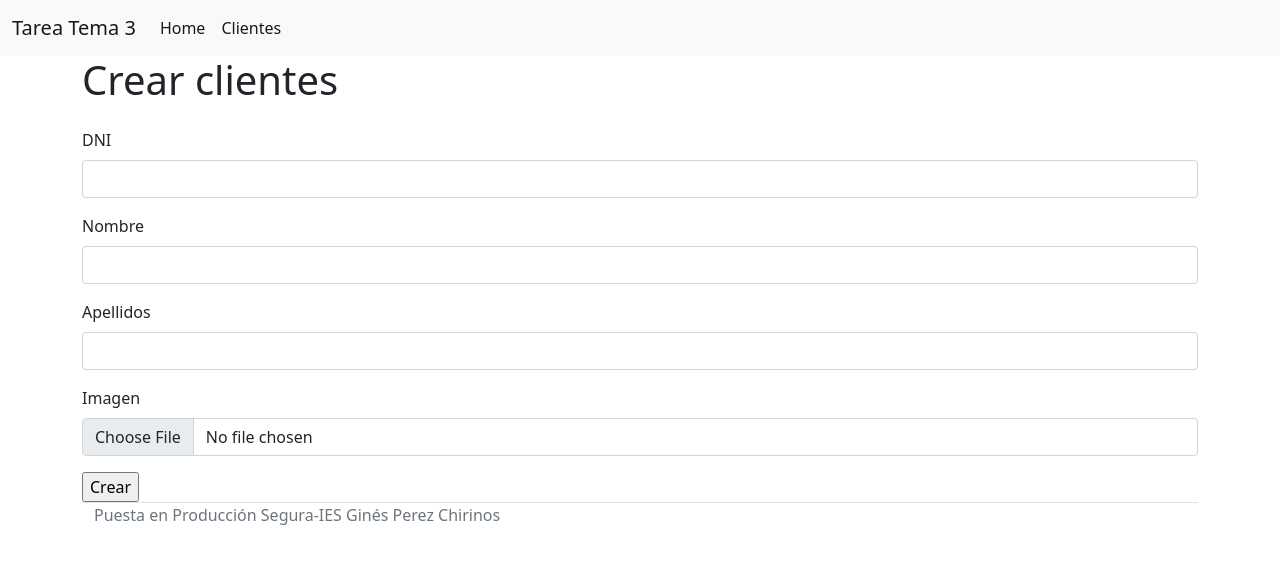
After one commit to srGuillermoS/tareaTema3Project, a Flask app: page /createcliente/ in a window 1280 px wide. The commit adds this page. Shown: the top 564 px of the page. Run offline with Flask 2, Linux system fonts and the light colour scheme; some libraries are stand-ins or nearby versions.

Commit message:
[WIP] Añadido formulario de creacion de cliente Boton crear cliente dentro del listado Funcion filtrar completado

```diff
--- a/app/__init__.py
+++ b/app/__init__.py
@@ -3,7 +3,7 @@ from flask_migrate import Migrate
 from flask_sqlalchemy import SQLAlchemy
 
 app = Flask(__name__)
-
+app.secret_key = "ClaveSecreta"
 #Cadena de conexión
 app.config['SQLALCHEMY_DATABASE_URI'] = 'postgresql://postgres:123456@localhost:5432/tareaTema3Project'
 #Desactivar la gestión de notificaciones de SQLAlchemy
--- a/app/private/forms.py
+++ b/app/private/forms.py
@@ -0,0 +1,20 @@
+from flask_wtf import FlaskForm
+from wtforms import StringField, SubmitField, IntegerField
+from flask_wtf.file import FileRequired, FileAllowed, FileField
+from wtforms.validators import DataRequired, Length, ValidationError
+
+
+class FilterForm(FlaskForm):
+    nombre = StringField(label="Nombre", validators=[Length(min=0, max=20, message="El campo nombre como máximo 20 caracteres")])
+
+
+class CreateForm(FlaskForm):
+    dni = StringField(label="DNI", validators=[Length(min=0, max=10, message="El campo DNI como máximo 10 caracteres")])
+    nombre = StringField(label="Nombre", validators=[Length(min=0, max=20, message="El campo nombre como máximo 20 caracteres")])
+    apellidos = StringField(label="Apellidos", validators=[Length(min=0, max=20, message="El campo nombre como máximo 30 caracteres")])
+    imagen = FileField(label="Imagen", validators=[FileAllowed(['jpg', 'png'], message="Solo jpg y png")])
+
+    def validate_imagen(form,field):
+        max_length = 1024
+        if len(field.data.read()) > max_length:
+            raise ValidationError(f"El fichero no puede ser superior a {max_length}")
--- a/app/private/routes.py
+++ b/app/private/routes.py
@@ -1,12 +1,25 @@
-from flask import render_template
+from flask import render_template, request
 
 from . import private
+from .forms import FilterForm, CreateForm
 from .models import Cliente
 
 
+@private.route("/indexcliente/", methods=["GET", "POST"])
+def indexcliente():
+    form = FilterForm(request.form)
+    if form.validate_on_submit():
+        clientes = Cliente.query.filter_by(nombre=form.nombre.data)
+        return render_template("indexcliente.html",form=form, clientes=clientes)
+
+    clientes = Cliente.query.all()
+    return render_template("indexcliente.html", form=form, clientes=clientes)
+
+@private.route("/createcliente/", methods=["GET", "POST"])
+def createcliente():
+    form = CreateForm(request.form)
+#    if form.validate_on_submit():
 
 
-@private.route("/indexcliente/", methods=["GET","POST"])
-def indexcliente():
-    clientes = Cliente.query.all()
-    return render_template("indexcliente.html", clientes = clientes)
+
+    return render_template("createcliente.html", form=form)
--- /dev/null
+++ b/app/private/templates/createcliente.html
@@ -0,0 +1,12 @@
+{% from "base/_helpers.html" import generarForm %}
+{% extends "base/base.html" %}
+{% block titulo %}Crear clientes{% endblock %}
+{% block contenido %}
+    <h1>Crear clientes</h1>
+    <div class="row">
+    <form action="{{ url_for('private.createcliente') }}" method="post">
+        {{ generarForm(form) }}
+        <input type="submit" value="Crear">
+    </form>
+    </div>
+{% endblock %}
--- a/app/private/templates/indexcliente.html
+++ b/app/private/templates/indexcliente.html
@@ -1,8 +1,13 @@
+{% from "base/_helpers.html" import generarForm %}
 {% extends "base/base.html" %}
 {% block titulo %}Clientes{% endblock %}
 {% block contenido %}
     <h1>Clientes</h1>
     <div class="row">
+    <form action="{{ url_for('private.indexcliente') }}" method="post">
+        {{ generarForm(form) }}
+        <input type="submit" value="Filtrar">
+    </form>
         <table class="table">
             <thead>
             <tr>
@@ -23,5 +28,6 @@
             {% endfor %}
             </tbody>
         </table>
+        <a class="btn btn-primary" href="{{ url_for('private.createcliente') }}"> Añadir nuevo cliente</a>
     </div>
 {% endblock %}
--- a/requirements.txt
+++ b/requirements.txt
@@ -2,3 +2,4 @@ Flask
 Flask-SQLAlchemy
 Flask-Migrate
 psycopg2-binary
+flask_wtf
```
Also changed, not shown: app/private/models.py (line endings or trailing spaces).
